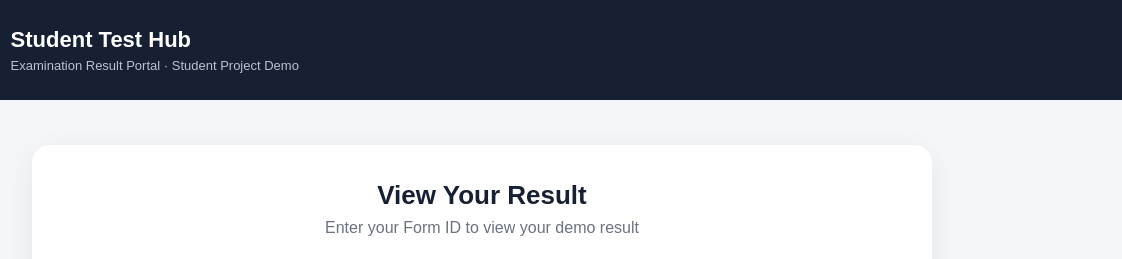
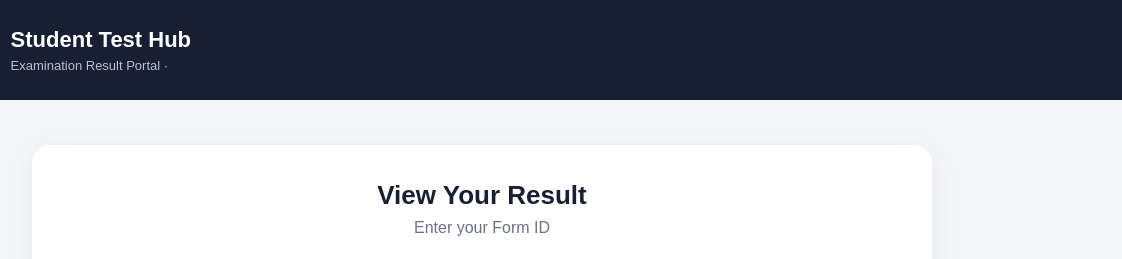
Before and after one commit to ctzww5ryb6-lang/allen-result-portal, a plain HTML site: page index.html in a window 1280 px wide. Shown: the top 259 px of the page, 158-1280 px from the left. Drawn offline with Linux system fonts and the light colour scheme.

Commit message:
Add files via upload

```diff
--- a/index.html
+++ b/index.html
@@ -3,19 +3,19 @@
 <head>
 <meta charset="UTF-8">
 <meta name="viewport" content="width=device-width, initial-scale=1.0">
-<title>Student Test Hub - Demo Portal</title>
+<title>ALLEN Student Test Hub -</title>
 <link rel="stylesheet" href="style.css">
 </head>
 <body>
 <header class="header">
   <div class="logo"><img src="logo.png" alt="Allen Career Institute logo"></div>
-  <div><h1>Student Test Hub</h1><p>Examination Result Portal · Student Project Demo</p></div>
+  <div><h1>Student Test Hub</h1><p>Examination Result Portal · </p></div>
 </header>
 
 <main class="container">
   <section class="search-box">
     <h2>View Your Result</h2>
-    <p class="subtitle">Enter your Form ID to view your demo result</p>
+    <p class="subtitle">Enter your Form ID </p>
     <input type="text" id="formId" placeholder="Enter Form ID" autocomplete="off"
       onkeydown="if(event.key === 'Enter') showResult()">
     <br><button type="button" onclick="showResult()">View Result</button>
```
